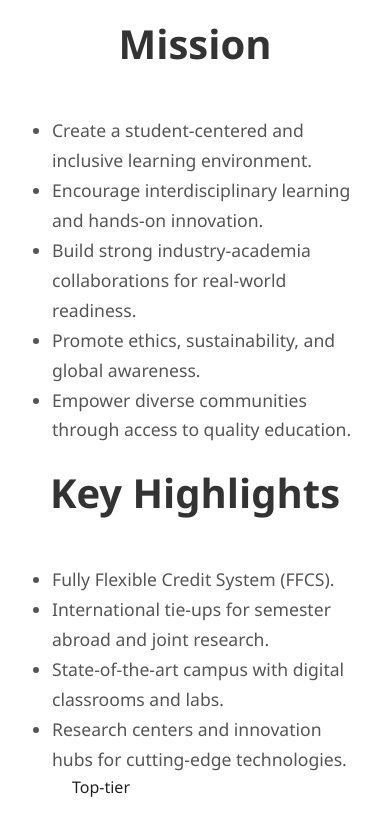
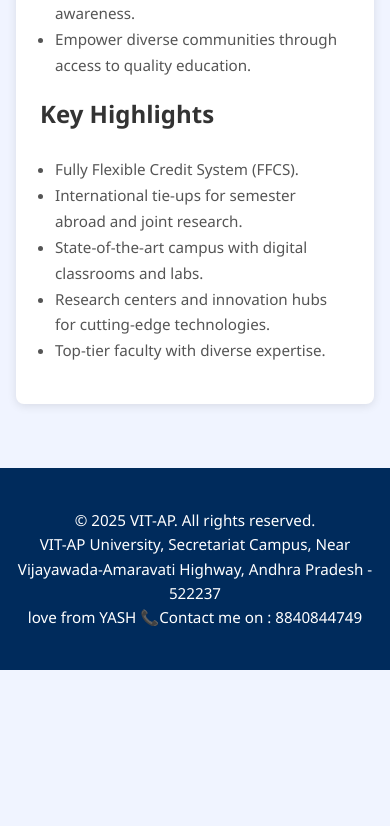
Before and after one commit to reacher-virus/college, a plain HTML site: page aboutus.html in a window 390 px wide. Shown: the part 1174-2000 px from the top of the page. After the commit the page ends 1844 px from the top, so only its background shows below. Drawn offline with Linux system fonts and the light colour scheme.

Commit message:
Update aboutus.html

```diff
--- a/aboutus.html
+++ b/aboutus.html
@@ -6,6 +6,7 @@
     <title>About Us - VIT-AP</title>
     <link rel="stylesheet" href="style1.css" />
     <style>
+      /* Keeping existing inline styles for .about-content for this page */
       .about-content {
         max-width: 800px;
         margin: 2em auto;
@@ -40,6 +41,39 @@
         color: #555;
         line-height: 1.7;
       }
+
+      /* Responsive adjustments for .about-content within this page's style block */
+      @media (max-width: 768px) {
+        .about-content {
+          padding: 1.5em; /* Reduce padding on smaller screens */
+          margin: 1.5em 1em; /* Adjust margin for better spacing on mobile */
+        }
+
+        .about-content h2 {
+          font-size: 1.8em; /* Smaller font for headings */
+          text-align: left; /* Align left for better readability on small screens */
+        }
+
+        .about-content p,
+        .about-content ul li {
+          font-size: 1em; /* Slightly smaller text for paragraphs and list items */
+        }
+
+        .about-content ul {
+          margin-left: 15px; /* Adjust margin for lists */
+        }
+      }
+
+      @media (max-width: 480px) {
+        .about-content h2 {
+          font-size: 1.5em;
+        }
+
+        .about-content p,
+        .about-content ul li {
+          font-size: 0.95em;
+        }
+      }
     </style>
   </head>
 
@@ -49,7 +83,10 @@
     </header>
 
     <nav>
-      <ul>
+      <div class="menu-toggle" id="mobile-menu">
+        ☰
+      </div>
+      <ul class="nav-list" id="nav-list">
         <li><a href="index.html">🏠Home</a></li>
         <li><a href="aboutus.html">📘About Us</a></li>
         <li><a href="academics.html">🎓Academics</a></li>
@@ -91,15 +128,26 @@
           <li>International tie-ups for semester abroad and joint research.</li>
           <li>State-of-the-art campus with digital classrooms and labs.</li>
           <li>Research centers and innovation hubs for cutting-edge technologies.</li>
-    <ul>Top-tier
-
- </ul>
+          <li>Top-tier faculty with diverse expertise.</li> </ul>
       </section>
     </div>
 
     <footer>
       <p>&copy; 2025 VIT-AP. All rights reserved.</p>
-      <p>love from YASH 📞Contact me on : 8840844749</p>
+      <p>VIT-AP University, Secretariat Campus, Near Vijayawada-Amaravati Highway, Andhra Pradesh - 522237</p> <p>love from YASH 📞Contact me on : 8840844749</p>
     </footer>
+
+    <script>
+      document.addEventListener('DOMContentLoaded', function() {
+        const mobileMenu = document.getElementById('mobile-menu');
+        const navList = document.getElementById('nav-list');
+
+        if (mobileMenu && navList) {
+          mobileMenu.addEventListener('click', function() {
+            navList.classList.toggle('active');
+          });
+        }
+      });
+    </script>
   </body>
 </html>
```
Lines whose indentation alone changed are shown as unchanged.
